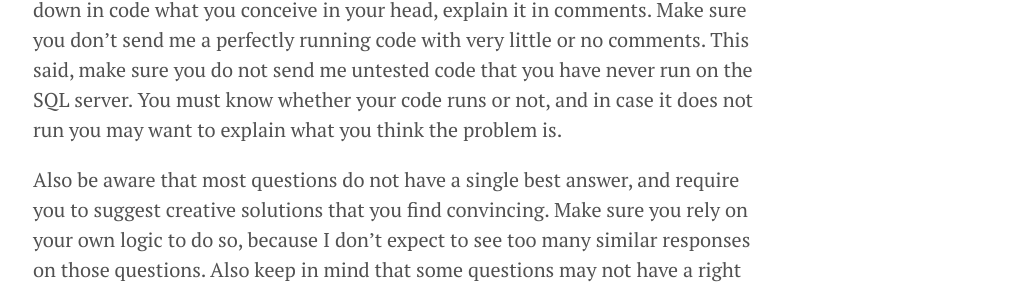
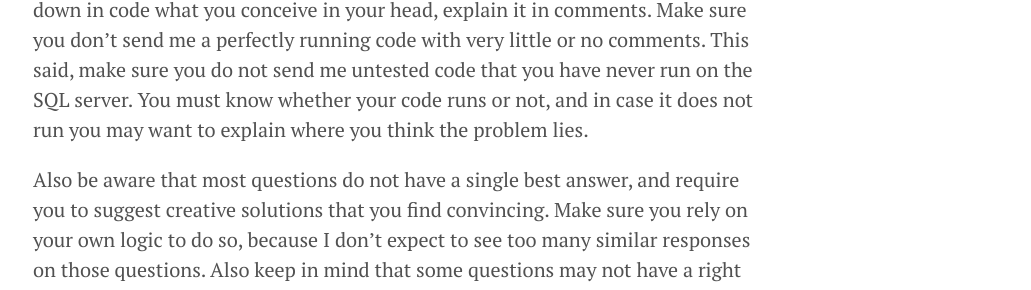
Before and after one commit to retrography/data-management, a Jekyll site: the page built from exercises/exercise_02.markdown, in a window 1280 px wide and 900 px high. Shown: the part 605-895 px from the top of the window, without its empty margins (247-1278 px from the left). Built offline with Jekyll 4.4.1, drawn with Linux system fonts in a browser that asks for light colours; Markdown is read by kramdown in place of the engine named in the settings; some of the changed text lies outside the part shown.

Commit message:
Update exercise_02.markdown

```diff
--- a/exercises/exercise_02.markdown
+++ b/exercises/exercise_02.markdown
@@ -9,7 +9,7 @@ title: Exercise 2 (Home)
 
 For this exercise you will be using the "course" database that you used during the first two weeks of our course. The database that contains a version of your course outline, transformed into relational format. I will send you the credentials for a guest account once again, so we make sure you can connect to the database. Make sure you can connect to the database before you leave the classroom. You are not supposed to ask me (or Hanieh) technical questions during the week you are working on your exercise. You can, on the other hand, ask for clarification if needed.
 
-Please comment your code duly and explain what you have done in the code. Having clear comments that show your understanding of coding concepts are more important for me than the code itself. Even if you can't manage to write down in code what you conceive in your head, explain it in comments. Make sure you don't send me a perfectly running code with very little or no comments. This said, make sure you do not send me untested code that you have never run on the SQL server. You must know whether your code runs or not, and in case it does not run you may want to explain what you think the problem is.
+Please comment your code duly and explain what you have done in the code. Having clear comments that show your understanding of coding concepts are more important for me than the code itself. Even if you can't manage to write down in code what you conceive in your head, explain it in comments. Make sure you don't send me a perfectly running code with very little or no comments. This said, make sure you do not send me untested code that you have never run on the SQL server. You must know whether your code runs or not, and in case it does not run you may want to explain where you think the problem lies.
 
 Also be aware that most questions do not have a single best answer, and require you to suggest creative solutions that you find convincing. Make sure you rely on your own logic to do so, because I don't expect to see too many similar responses on those questions. Also keep in mind that some questions may not have a right answer at all (e.g. technically impossible), in which case you are required to explain why. Finally, make it clear which question you are responding to in each section of your code, and also always place the comments related to a code snippet above the code snippet (a universal convention).
 
```
